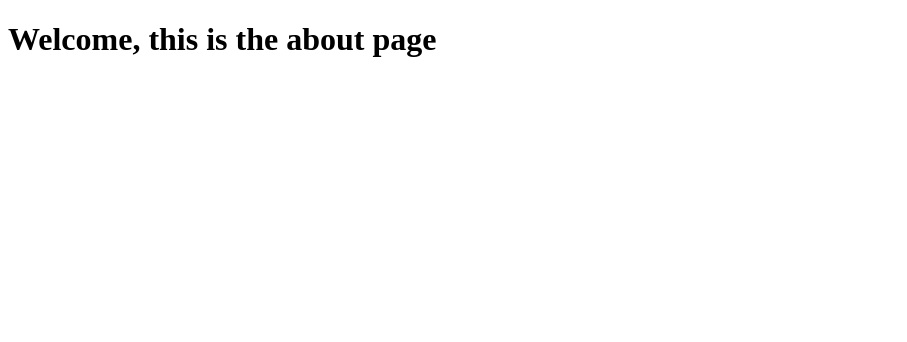
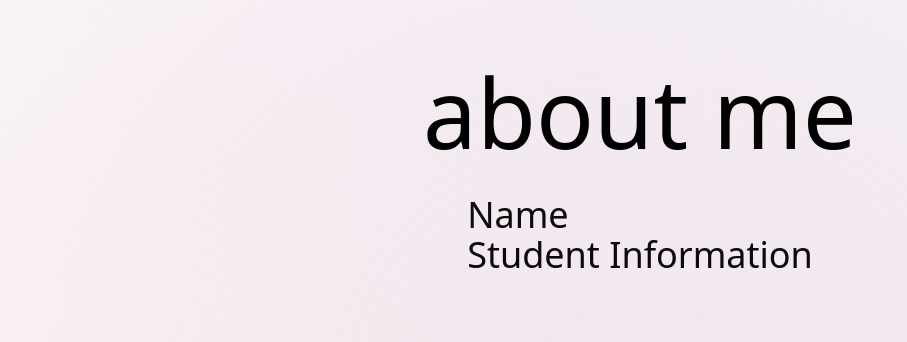
Before and after one commit to seiryvn/FionaNi.dev, an Astro site: page /about in a window 1280 px wide. Shown: the whole page, without its empty margins (0-907 px from the left). Built offline with nearby package versions, Linux system fonts and the light colour scheme; Astro itself is replaced by a stand-in of ours.

Commit message:
Updated Background Gradients

```diff
--- /dev/null
+++ b/src/components/AboutSection.astro
@@ -0,0 +1,34 @@
+---
+import TextAnimation from "./custom_components/TextAnimation"
+import BackgroundGradientV3 from "../assets/BackgroundGradientV3.png"
+---
+
+
+<div class="m-[5%]">
+    <img id="background" src={BackgroundGradientV3.src} alt="" fetchpriority="high"/>
+    <!-- main div -->
+    <div class="flex flex-col justify-center items-center align-middle text-8xl mb-[3%]">
+        <div class="text-black hover:text-zinc-700">
+            <TextAnimation text="about me" client:load/>
+        </div>
+        <!-- information section -->
+        <div class="mt-[3%]">
+            <div id="card" class="flex flex-col gap-[1%] text-4xl">
+                <h1>Name</h1>
+                <h1>Student Information</h1>
+            </div>
+        </div>
+    </div>
+</div>
+
+<style>
+    #background {
+		position: fixed;
+		top: 0;
+		left: 0;
+		width: 100%;
+		height: 100%;
+		z-index: -2;
+		filter: blur(400px);
+	}
+</style>
--- a/src/components/Welcome.astro
+++ b/src/components/Welcome.astro
@@ -2,11 +2,12 @@
 import { Button } from "@/components/ui/button"
 import TextAnimation from "./custom_components/TextAnimation"
 import GestureText from "./custom_components/GestureText"
+import BackgroundGradient from '../assets/BackgroundGradient.png'
 import MyLink from "./custom_components/MyLink.astro"
 ---
 <!-- Hero -->
 <div>
-
+  <img id="background" src={BackgroundGradient.src} alt="" fetchpriority="high"/>
   <!-- header -->
   <div class="flex m-[4%] justify-end gap-15 mr-[7%]">
     <div class="flex flex-row gap-10 text-3xl">
@@ -18,11 +19,16 @@ import MyLink from "./custom_components/MyLink.astro"
   <div class="flex flex-row mt-[5%]">
     <!-- item1 -->
     <div class="flex flex-col justify-left text-left items-baseline ml-[8.5%] mb-0 gap-0 p-0 z-2">
-        <div class="text-[125px] text-zinc-500">
+        <div class="text-[125px]">
           <div>
-            <TextAnimation text="hello,"client:load/>
-            <TextAnimation text="my name is"client:load/>
-            <div class="text-black">
+            <div class="text-zinc-500 hover:text-zinc-400">
+              <TextAnimation text="hello,"client:load/>
+            </div>
+            <div class="text-zinc-500 hover:text-zinc-400">
+              <TextAnimation text="my name is"client:load/>
+            </div>
+
+            <div class="text-black hover:text-zinc-700">
               <TextAnimation text="fiona ni"client:load/>
             </div>
 
@@ -62,6 +68,16 @@ import MyLink from "./custom_components/MyLink.astro"
 
 <!-- falling particles -->
 <style>
+  #background {
+		position: fixed;
+		top: 0;
+		left: 0;
+		width: 100%;
+		height: 100%;
+		z-index: -2;
+		filter: blur(400px);
+	}
+
   .falling-container {
     position: fixed;
     top: 0;
--- a/src/components/custom_components/GestureText.jsx
+++ b/src/components/custom_components/GestureText.jsx
@@ -24,6 +24,6 @@ const box = {
     // height: 50,
     display: "inline-block",
     padding: "10px 16px",
-    backgroundColor: "#E6E6E6",
+    backgroundColor: "#FFFFFF",
     borderRadius: 15,
     }
--- /dev/null
+++ b/src/components/custom_components/IntroAnimaton.jsx
@@ -0,0 +1 @@
+import { motion } from "motion/react";
--- a/src/pages/about.astro
+++ b/src/pages/about.astro
@@ -1,5 +1,8 @@
+---
+import AboutSection from "@/components/AboutSection.astro";
+import Layout from "@/layouts/Layout.astro";
+---
 
-
-<div>
-    <h1>Welcome, this is the about page</h1>
-</div>
+<Layout>
+    <AboutSection/>
+</Layout>
```
Also changed, not shown: src/assets/BackgroundGradient.png (added), src/assets/BackgroundGradientV2.png (added), src/assets/BackgroundGradientV3.png (added), src/assets/astro.svg (deleted), src/assets/background.svg (deleted), src/assets/snow.png (deleted).
